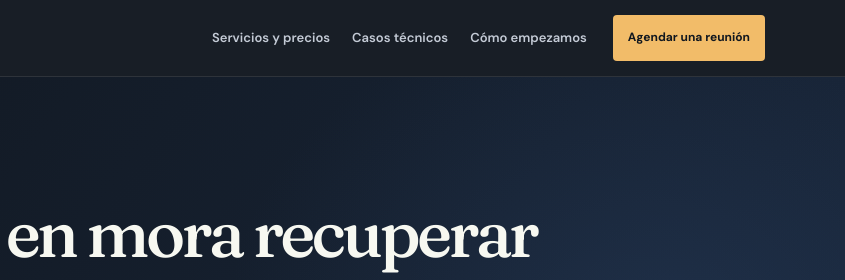
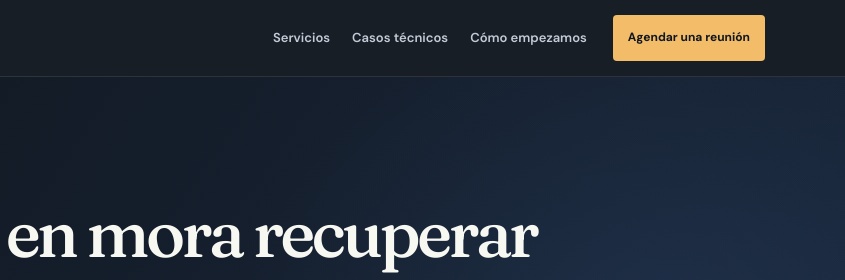
Before and after one commit to QuorumRisk/QuorumRisk.github.io, a plain HTML site: page casos/recuperacion-de-cartera/index.html in a window 1280 px wide. Shown: the top 280 px of the page, 435-1280 px from the left. Drawn offline with Linux system fonts and the light colour scheme.

Commit message:
Retirar precios públicos y actualizar navegación de servicios: casos/recuperacion-de-cartera/index.html

```diff
--- a/casos/recuperacion-de-cartera/index.html
+++ b/casos/recuperacion-de-cartera/index.html
@@ -7,7 +7,7 @@
   <link rel="canonical" href="https://quorumrisk.co/casos/recuperacion-de-cartera/"><link rel="stylesheet" href="/assets/secondary.css">
 </head>
 <body>
-  <header class="site-header"><div class="wrap header-content"><a class="logo" href="/"><img src="/assets/quorum-icon.svg" alt=""><span class="logo-text">Quórum <span>Risk</span></span></a><nav class="nav" aria-label="Navegación"><a href="/#soluciones">Servicios y precios</a><a href="/#casos">Casos técnicos</a><a href="/#como-empezamos">Cómo empezamos</a></nav><details class="mobile-nav"><summary>Menú</summary><nav aria-label="Navegación móvil"><a href="/#soluciones">Servicios y precios</a><a href="/#casos">Casos técnicos</a><a href="https://cal.com/quorumrisk">Agendar una reunión</a></nav></details><a class="header-cta" href="https://cal.com/quorumrisk">Agendar una reunión</a></div></header>
+  <header class="site-header"><div class="wrap header-content"><a class="logo" href="/"><img src="/assets/quorum-icon.svg" alt=""><span class="logo-text">Quórum <span>Risk</span></span></a><nav class="nav" aria-label="Navegación"><a href="/#soluciones">Servicios</a><a href="/#casos">Casos técnicos</a><a href="/#como-empezamos">Cómo empezamos</a></nav><details class="mobile-nav"><summary>Menú</summary><nav aria-label="Navegación móvil"><a href="/#soluciones">Servicios</a><a href="/#casos">Casos técnicos</a><a href="https://cal.com/quorumrisk">Agendar una reunión</a></nav></details><a class="header-cta" href="https://cal.com/quorumrisk">Agendar una reunión</a></div></header>
   <main>
     <section class="hero"><div class="wrap"><div class="breadcrumbs"><a href="/">Inicio</a><span>/</span><a href="/#casos">Casos</a><span>/</span><span>Recuperación</span></div><h1>Qué cuentas en mora recuperar primero</h1><p class="lead">¿Por dónde empezar cuando tienes muchas cuentas atrasadas y un equipo con capacidad limitada? Este ejercicio compara formas de organizar la cartera con información disponible antes de actuar.</p><div class="hero-actions"><a class="button" href="https://github.com/QuorumRisk/probabilidad-recuperacion-cartera" target="_blank" rel="noopener noreferrer">Código en GitHub</a><a class="button button-outline" href="/recuperacion-de-cartera-morosa/">Ver el servicio</a></div><p class="micro">Ejercicio con datos sintéticos. No muestra información ni resultados de clientes.</p></div></section>
     <section class="section"><div class="wrap"><h2>El problema y el target</h2><div class="grid"><article class="panel"><h3>De quién hablamos</h3><p>Cuentas con 30 o 60 días equivalentes de mora en el cierre mensual de decisión. El objetivo es estimar qué cuentas volverán a estar al día dentro de los tres meses siguientes.</p></article><article class="panel"><h3>Qué información utilizamos</h3><p>Datos conocidos hasta el cierre: historial de pagos, atraso, saldo, cuotas y características del crédito. No usamos pagos ni estados futuros como variables del modelo.</p></article></div></div></section>
```
